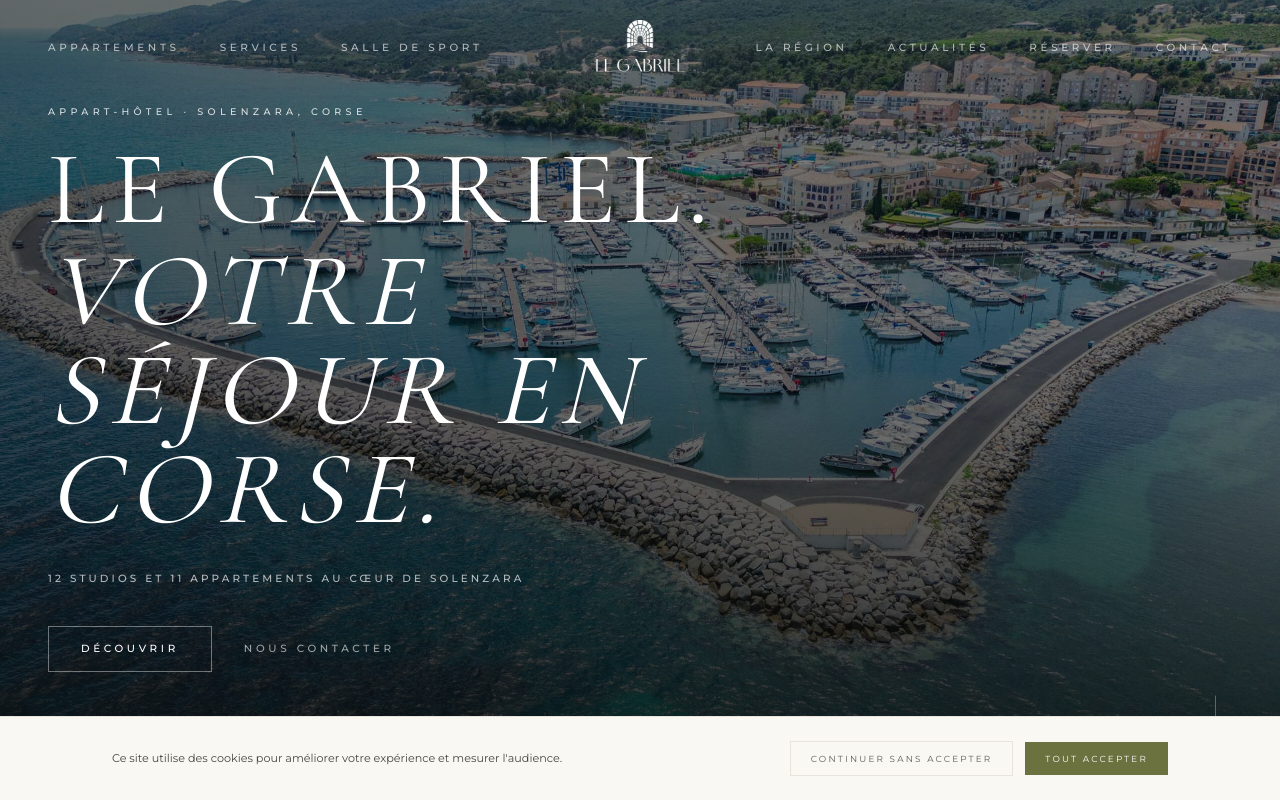
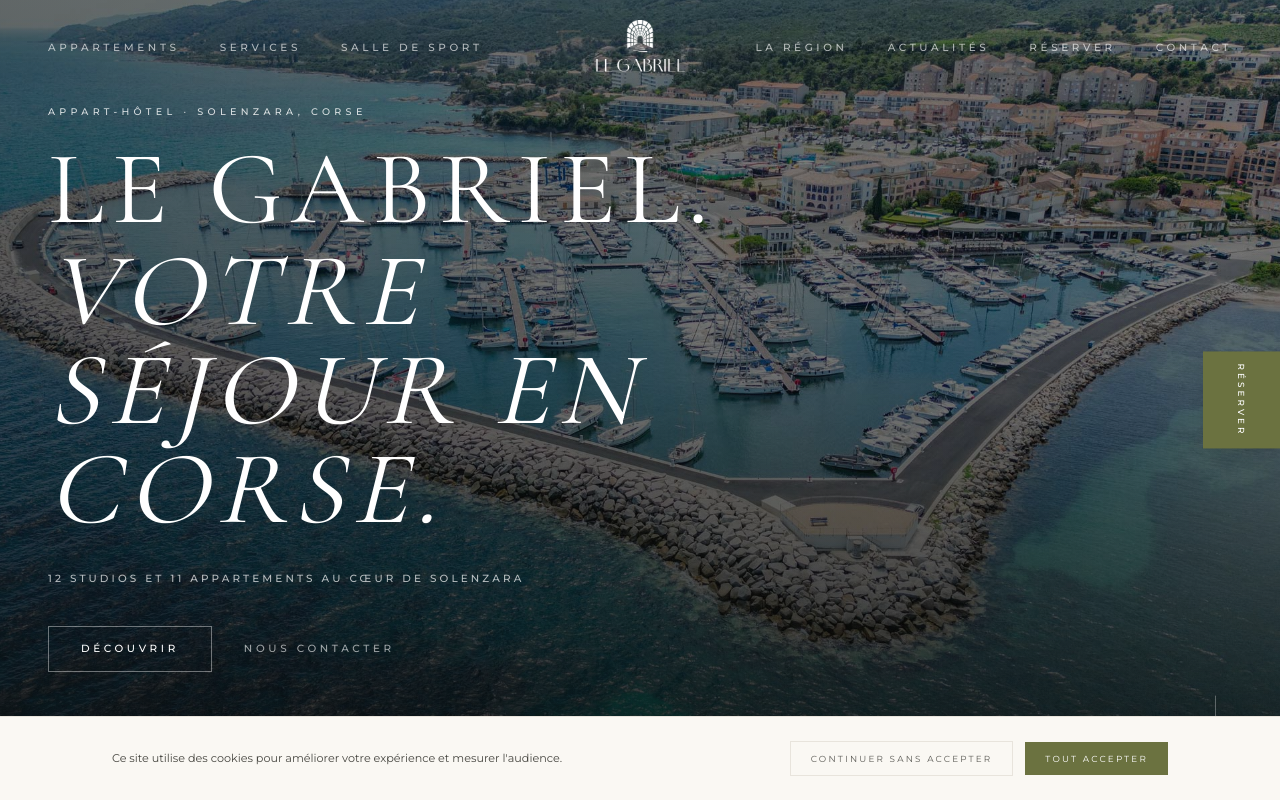
Before and after one commit to cedric-common/le-gabriel, a Next.js app: page / in a window 1280 px wide. Shown: the top 800 px of the page. Built offline with nearby package versions, Linux system fonts and the light colour scheme.

Commit message:
feat: sticky Réserver button desktop+mobile

```diff
--- /dev/null
+++ b/app/components/StickyReserveButton.tsx
@@ -0,0 +1,30 @@
+'use client'
+
+import Link from 'next/link'
+import { usePathname } from 'next/navigation'
+
+export function StickyReserveButton() {
+  const pathname = usePathname()
+  if (pathname === '/reserver') return null
+
+  return (
+    <>
+      {/* Desktop — vertical sticky right */}
+      <Link
+        href="/reserver"
+        className="hidden md:flex fixed right-0 top-1/2 -translate-y-1/2 z-50 bg-[#6B7240] hover:bg-[#1A1A14] text-white transition-colors duration-300 px-3 py-8 text-[0.55rem] tracking-[0.35em] uppercase font-[family-name:var(--font-montserrat)] font-medium shadow-lg"
+        style={{ writingMode: 'vertical-rl', textOrientation: 'mixed' }}
+      >
+        Réserver
+      </Link>
+
+      {/* Mobile — bottom-right pill */}
+      <Link
+        href="/reserver"
+        className="md:hidden fixed bottom-5 right-5 z-50 bg-[#6B7240] hover:bg-[#1A1A14] text-white transition-colors duration-300 px-7 py-3.5 text-[0.6rem] tracking-[0.35em] uppercase font-[family-name:var(--font-montserrat)] font-medium shadow-lg"
+      >
+        Réserver
+      </Link>
+    </>
+  )
+}
--- a/app/layout.tsx
+++ b/app/layout.tsx
@@ -2,6 +2,7 @@
 import { Cormorant_Garamond, Montserrat } from "next/font/google";
 import "./globals.css";
 import { CookieBanner } from "./components/CookieBanner";
+import { StickyReserveButton } from "./components/StickyReserveButton";
 
 const cormorant = Cormorant_Garamond({
   variable: "--font-cormorant",
@@ -33,6 +34,7 @@
         className={`${cormorant.variable} ${montserrat.variable} antialiased`}
       >
         {children}
+        <StickyReserveButton />
         <CookieBanner />
       </body>
     </html>
```
